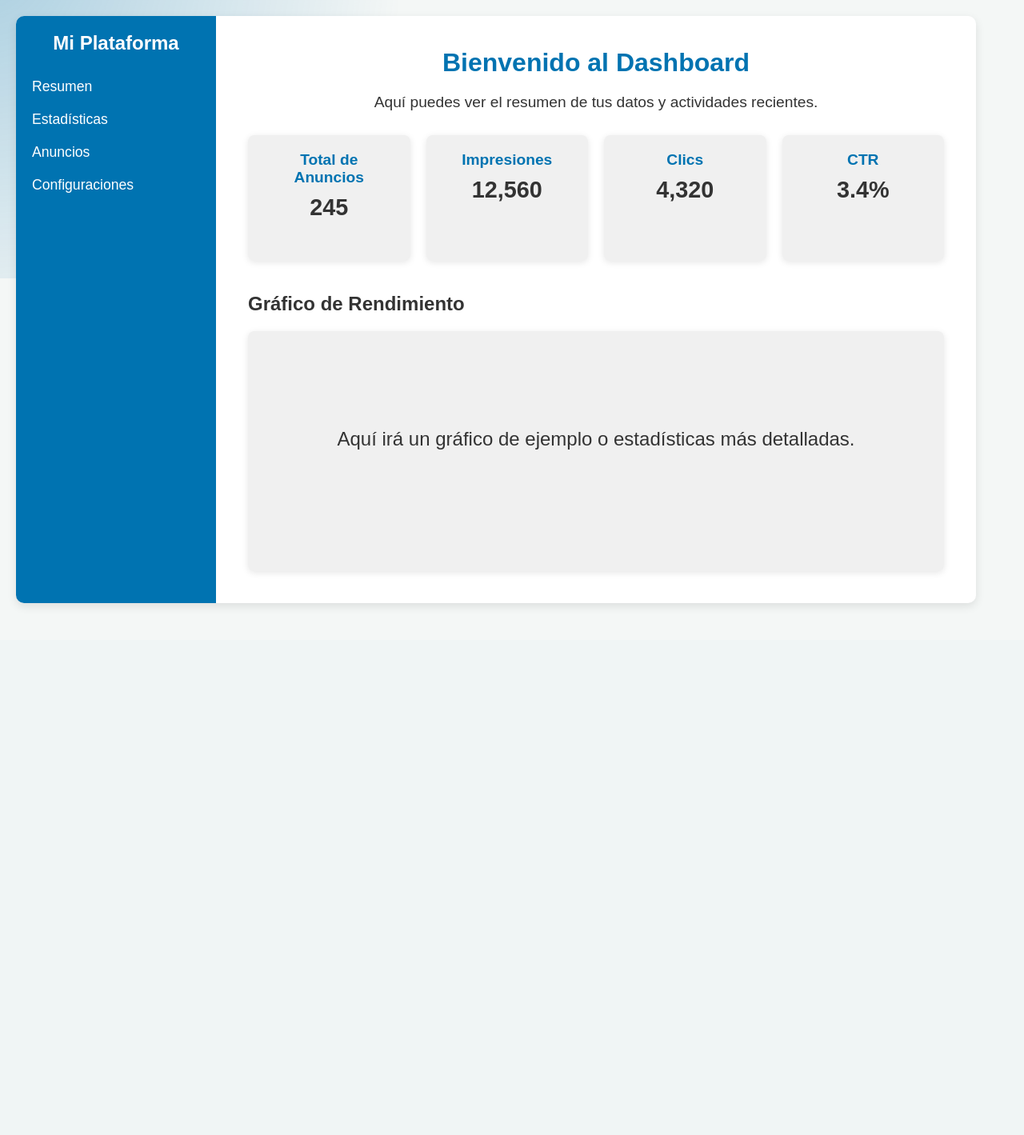
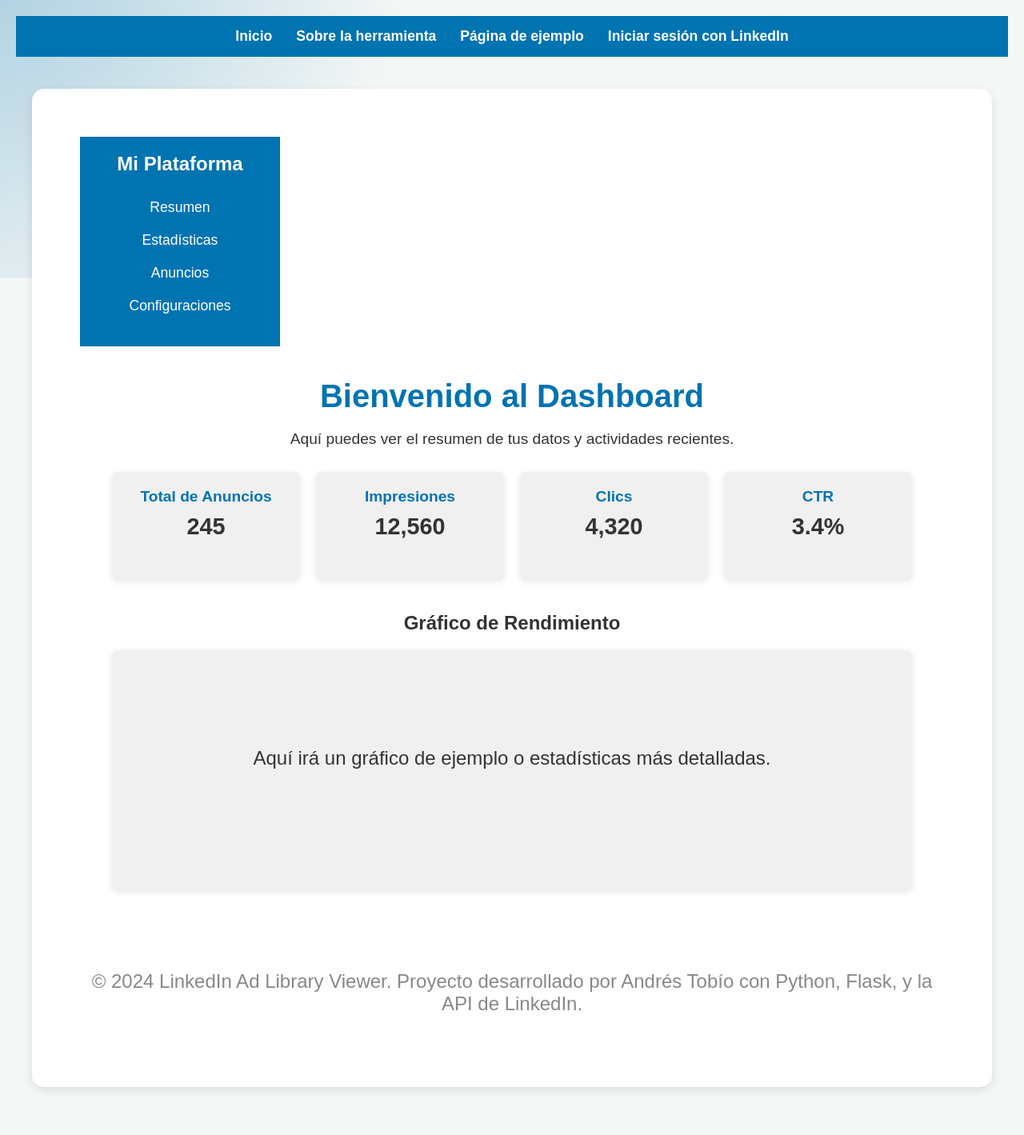
Before and after one commit to AndrewUru/flask-hello-world, a Flask app: page /example in a window 1280 px wide. Shown: the whole page at 80% size. Before the commit the page ends 757 px from the top, so only its background shows below. Run offline with Flask 3, Linux system fonts and the light colour scheme.

Commit message:
confirmar

```diff
--- a/api/static/style.css
+++ b/api/static/style.css
@@ -52,7 +52,7 @@
   margin: 40px auto;
 }
 
-/* Estilos para el menú de navegación */
+/* Estilos de la navbar */
 .navbar {
   background-color: #0073b1;
   padding: 15px;
@@ -67,7 +67,7 @@
 }
 
 .navbar ul li {
-  margin: 0 18px;
+  margin: 0 15px;
 }
 
 .navbar ul li a {
@@ -79,6 +79,66 @@
 
 .navbar ul li a:hover {
   text-decoration: underline;
+}
+
+/* Responsividad de la navbar */
+@media (max-width: 768px) {
+  .navbar ul {
+    flex-direction: column;
+    align-items: center;
+  }
+
+  .navbar ul li {
+    margin-bottom: 10px;
+  }
+}
+
+/* Contenedor principal */
+.about-container,
+.dashboard-container {
+  padding: 20px;
+  margin-top: 20px;
+  max-width: 900px;
+  margin: 0 auto;
+}
+
+/* Estilos de la página "about" */
+.about-section h1 {
+  font-size: 2.5rem;
+  color: #0073b1;
+  margin-bottom: 20px;
+}
+
+.about-section p {
+  font-size: 1.2rem;
+  color: #333;
+  margin-bottom: 20px;
+}
+
+/* Estilos de la página "example" */
+.dashboard-content h1 {
+  font-size: 2.5rem;
+  color: #0073b1;
+}
+
+.stats-cards {
+  display: grid;
+  grid-template-columns: repeat(2, 1fr);
+  gap: 20px;
+}
+
+.card {
+  background-color: #f0f0f0;
+  padding: 20px;
+  border-radius: 8px;
+  text-align: center;
+}
+
+/* Responsividad para tarjetas */
+@media (max-width: 768px) {
+  .stats-cards {
+    grid-template-columns: 1fr;
+  }
 }
 
 /* Estilos del header */
--- a/api/templates/example.html
+++ b/api/templates/example.html
@@ -9,7 +9,16 @@
 </head>
 
 <body>
-  <div class="dashboard-container">
+  <nav class="navbar">
+    <ul>
+      <li><a href="/">Inicio</a></li>
+      <li><a href="/about">Sobre la herramienta</a></li>
+      <li><a href="/example">Página de ejemplo</a></li>
+      <li><a href="/login">Iniciar sesión con LinkedIn</a></li>
+    </ul>
+  </nav>
+  <div class="container">
+    <!-- Menú de navegación -->
     <!-- Sidebar de navegación -->
     <nav class="sidebar">
       <h2>Mi Plataforma</h2>
@@ -56,6 +65,10 @@
         </div>
       </section>
     </div>
+    <footer>
+      <p>&copy; 2024 LinkedIn Ad Library Viewer. Proyecto desarrollado por Andrés Tobío con Python, Flask, y la API de
+        LinkedIn.</p>
+    </footer>
   </div>
 </body>
 
```
Also changed, not shown: api/templates/about.html (+23 -1 lines).
